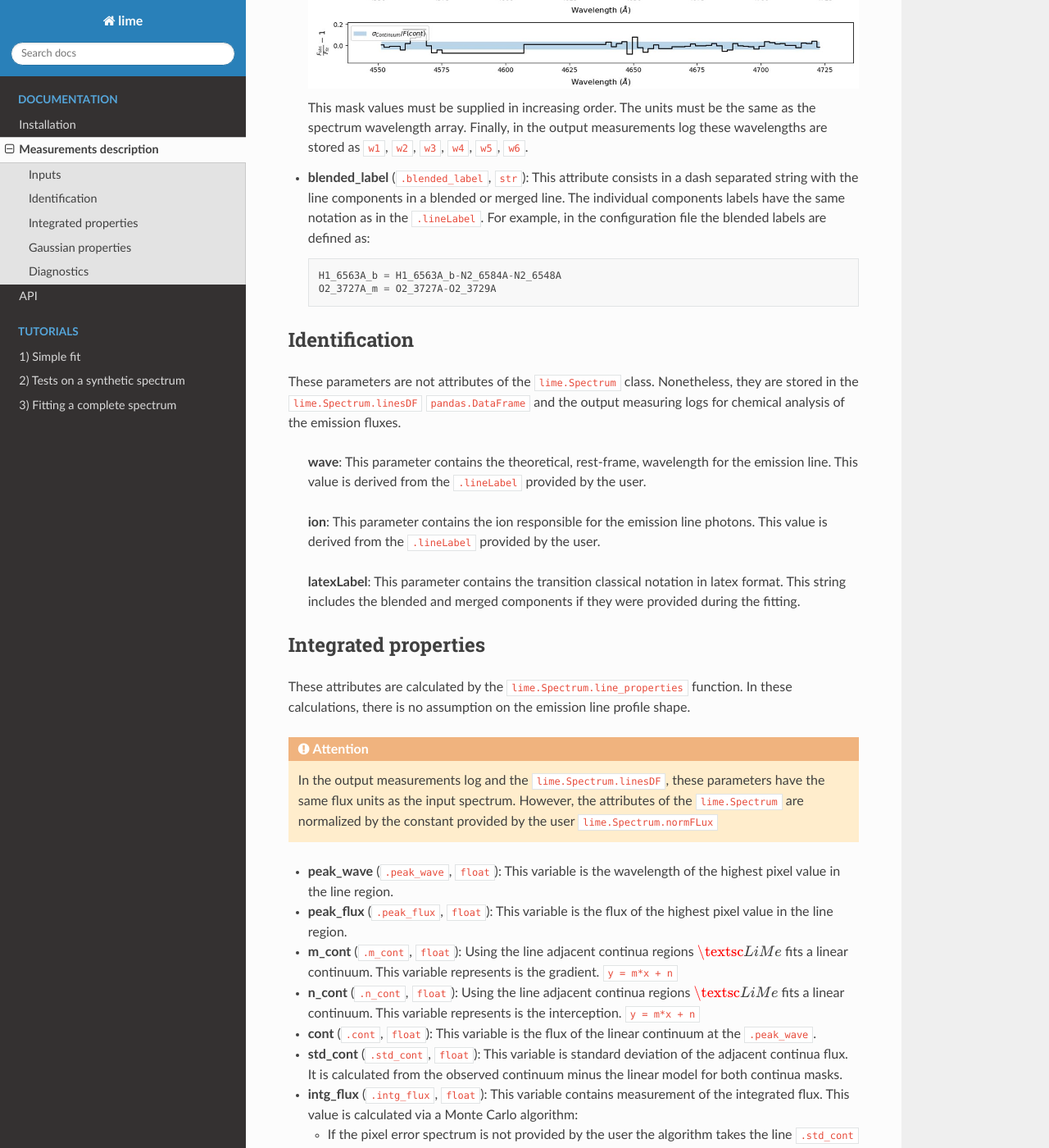
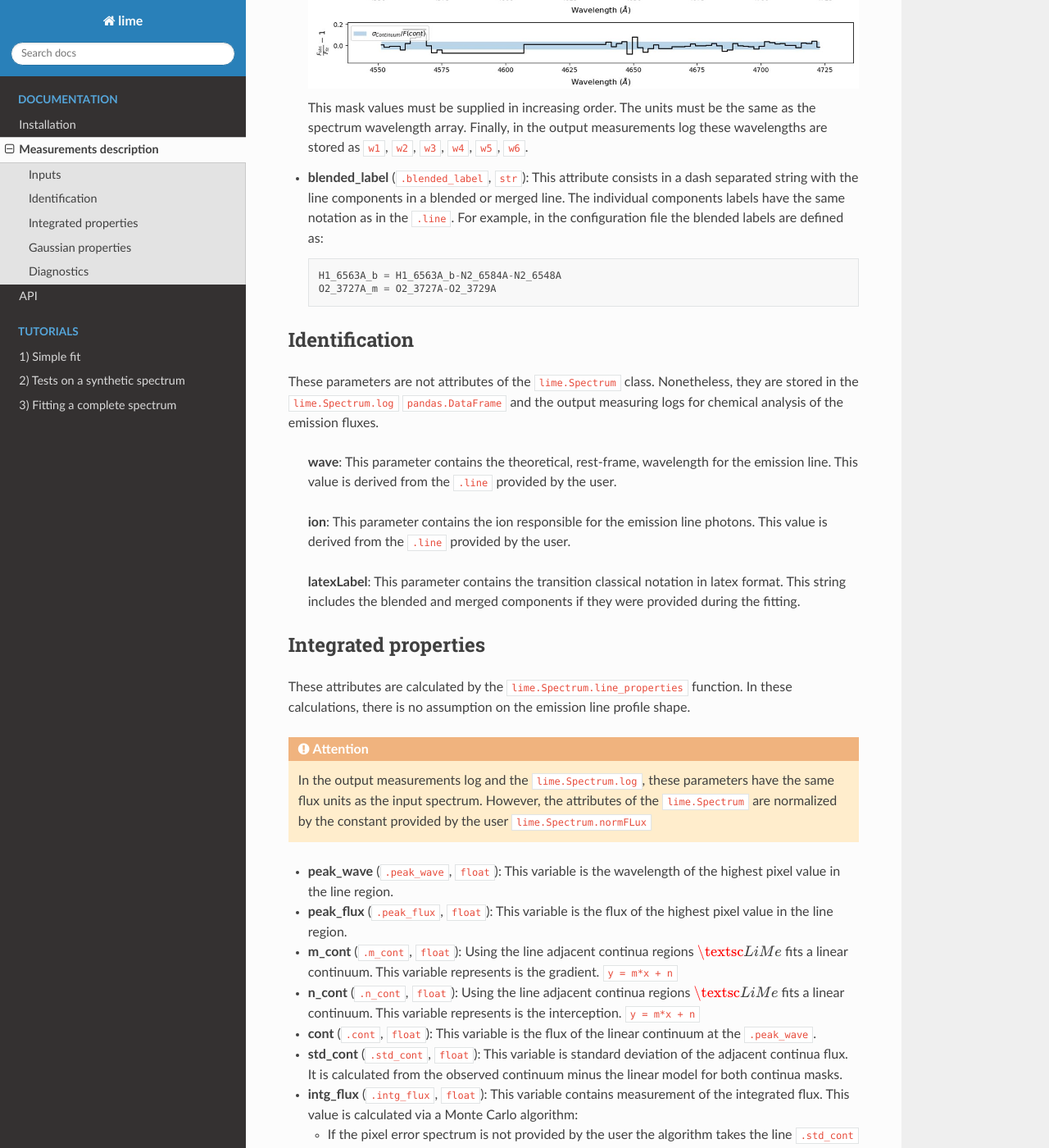
Before and after one commit to Vital-Fernandez/lime, a Sphinx documentation site: the page built from docs/source/documentation/measurements.rst, in a window 1280 px wide and 1400 px high, scrolled down 1267 px. Shown: the whole window at 82% size. Built offline with Sphinx 7.4.7 and the Read the Docs theme 2.0.0, drawn with Linux system fonts in a browser that asks for light colours; formulas are drawn with MathJax 3; some of the changed text lies outside the part shown.

Commit message:
LiMe 0.3.0 .linesDF, .lineLabel, errFlux switched to .log, .line and .err_flux, save_line_log detects the extension automatically, updated load_cfg with obj_section parameter and def_cfg_sec='line_fitting' parameter. Documentation updates.

```diff
--- a/docs/source/conf.py
+++ b/docs/source/conf.py
@@ -26,7 +26,7 @@ copyright = '2021, Vital-Fernandez'
 author = 'Vital-Fernandez'
 
 # The full version, including alpha/beta/rc tags
-release = '0.2.8'
+release = '0.3.0'
 
 
 # -- General configuration ---------------------------------------------------
--- a/docs/source/documentation/measurements.rst
+++ b/docs/source/documentation/measurements.rst
@@ -6,7 +6,7 @@ Measurements description
 
 This section describes the parameters measured by :math:`\textsc{LiMe}`. Unless otherwise noted, these parameters have the same notation
 in the output measurements log as the attributes in the programing objects generated with the ``lime.Spectrum`` class.
-These parameter references are also the column names of the ``pandas.DataFrame`` lines log (``lime.Spectrum.linesDF``).
+These parameter references are also the column names of the ``pandas.DataFrame`` lines log (``lime.Spectrum.log``).
 
 Inputs
 ++++++
@@ -14,7 +14,7 @@ Inputs
 This section includes 3 parameters which are actually provided by the user inputs. However, they are also included in
 the output log for consistency.
 
-* **lineLabel** (``.lineLabel``, ``str``): This attribute provides the :math:`\textsc{LiMe}` label for an emission line. This label has the
+* **line** (``.line``, ``str``): This attribute provides the :math:`\textsc{LiMe}` label for an emission line. This label has the
   following format:
 
   .. image:: ../_static/line_notation.png
@@ -42,7 +42,7 @@ the output log for consistency.
   Finally, in the output measurements log these wavelengths are stored as  ``w1``, ``w2``, ``w3``, ``w4``, ``w5``, ``w6``.
 
 * **blended_label** (``.blended_label``, ``str``): This attribute consists in a dash separated string with the line components
-  in a blended or merged line. The individual components labels have the same notation as in the ``.lineLabel``. For example,
+  in a blended or merged line. The individual components labels have the same notation as in the ``.line``. For example,
   in the configuration file the blended labels are defined as:
 
   .. code-block::
@@ -54,14 +54,14 @@ the output log for consistency.
 Identification
 ++++++++++++++
 
-These parameters are not attributes of the ``lime.Spectrum`` class. Nonetheless, they are stored in the ``lime.Spectrum.linesDF``
+These parameters are not attributes of the ``lime.Spectrum`` class. Nonetheless, they are stored in the ``lime.Spectrum.log``
 ``pandas.DataFrame`` and the output measuring logs for chemical analysis of the emission fluxes.
 
   **wave**: This parameter contains the theoretical, rest-frame, wavelength for the emission line. This value is derived
-  from the ``.lineLabel`` provided by the user.
+  from the ``.line`` provided by the user.
 
   **ion**: This parameter contains the ion responsible for the emission line photons. This value is derived from the
-  ``.lineLabel`` provided by the user.
+  ``.line`` provided by the user.
 
   **latexLabel**: This parameter contains the transition classical notation in latex format. This string includes the
   blended and merged components if they were provided during the fitting.
@@ -74,7 +74,7 @@ These attributes are calculated by the ``lime.Spectrum.line_properties`` functio
 assumption on the emission line profile shape.
 
 .. attention::
-    In the output measurements log and the ``lime.Spectrum.linesDF``, these parameters have the same flux units as the
+    In the output measurements log and the ``lime.Spectrum.log``, these parameters have the same flux units as the
     input spectrum. However, the attributes of the ``lime.Spectrum`` are normalized by the constant provided by the user
     ``lime.Spectrum.normFLux``
 
@@ -136,7 +136,7 @@ assumption on the emission line profile shape.
         z_{\lambda} = \frac{\lambda_{obs}}{\lambda_{theo}} - 1
 
   where :math:`\lambda_{obs}` is the ``.peak_wave`` for non-blended lines. Otherwise the gaussian profile ``.center`` is
-  used. In all cases :math:`\lambda_{theo}` is the theoretical transition wavelength obtained from the input ``.lineLabel``
+  used. In all cases :math:`\lambda_{theo}` is the theoretical transition wavelength obtained from the input ``.line``
 
 * **FWHM_int** (``.FWHM_int``, ``float``): This variable is the Full Width Half-Measure in :math:`km/s` computed from
   the integrated profile: The algorithm finds the pixel coordinates which are above half the line peak flux. The blue and and red
--- a/docs/source/tutorials/1_BasicFit.rst
+++ b/docs/source/tutorials/1_BasicFit.rst
@@ -129,7 +129,7 @@ Now we include this information in the fitting:
 
 .. code-block:: python
 
-    gp_spec.fit_from_wavelengths(lineLabel, lineWaves, fit_conf)
+    gp_spec.fit_from_wavelengths(line, lineWaves, fit_conf)
     gp_spec.display_results(show_plot=True)
 
 .. image:: ../_static/1_secondFitAttemp.png
--- a/docs/source/tutorials/2_Synthetic.rst
+++ b/docs/source/tutorials/2_Synthetic.rst
@@ -189,7 +189,7 @@ Finally, we perform the line fitting looping through the line masks:
         for i, comp in enumerate(gaus_comps):
             amp_true, center_true, sigma_true = emission_lines_dict[comp]
             amp_attr, center_attr, sigma_attr = synth_spec.amp, synth_spec.center/(1 + z_obj), synth_spec.sigma
-            amp_df, center_df, sigma_df = synth_spec.linesDF.loc[comp, 'amp']/flux_norm, synth_spec.linesDF.loc[comp, 'center']/(1 + z_obj), synth_spec.linesDF.loc[comp, 'sigma']
+            amp_df, center_df, sigma_df = synth_spec.log.loc[comp, 'amp']/flux_norm, synth_spec.log.loc[comp, 'center']/(1 + z_obj), synth_spec.log.loc[comp, 'sigma']
 
             print(f'\n- {comp}')
             print(f'True amplitude: {amp_true}, amplitude attribute {amp_attr[i]}, amplitude dataframe {amp_df}')
--- a/setup.cfg
+++ b/setup.cfg
@@ -1,6 +1,6 @@
 [metadata]
 name = lime-stable
-version = 0.2.8
+version = 0.3.0
 author = Vital Fernandez
 author_email = vital.fernandez@userena.cl
 description = Line measuring algorithm for ionized nebulae
--- a/src/lime/lime.cfg
+++ b/src/lime/lime.cfg
@@ -1,3 +1,3 @@
 [metadata]
 name = lime-stable
-version = 0.2.8
+version = 0.3.0
```
Also changed, not shown: other parts of docs/source/tutorials/2_Synthetic.rst (+1 -1 lines), docs/source/tutorials/3_CompleteSpec.rst (+16 -15 lines), docs/source/_static/3_conf_file.png, 12 other files.
